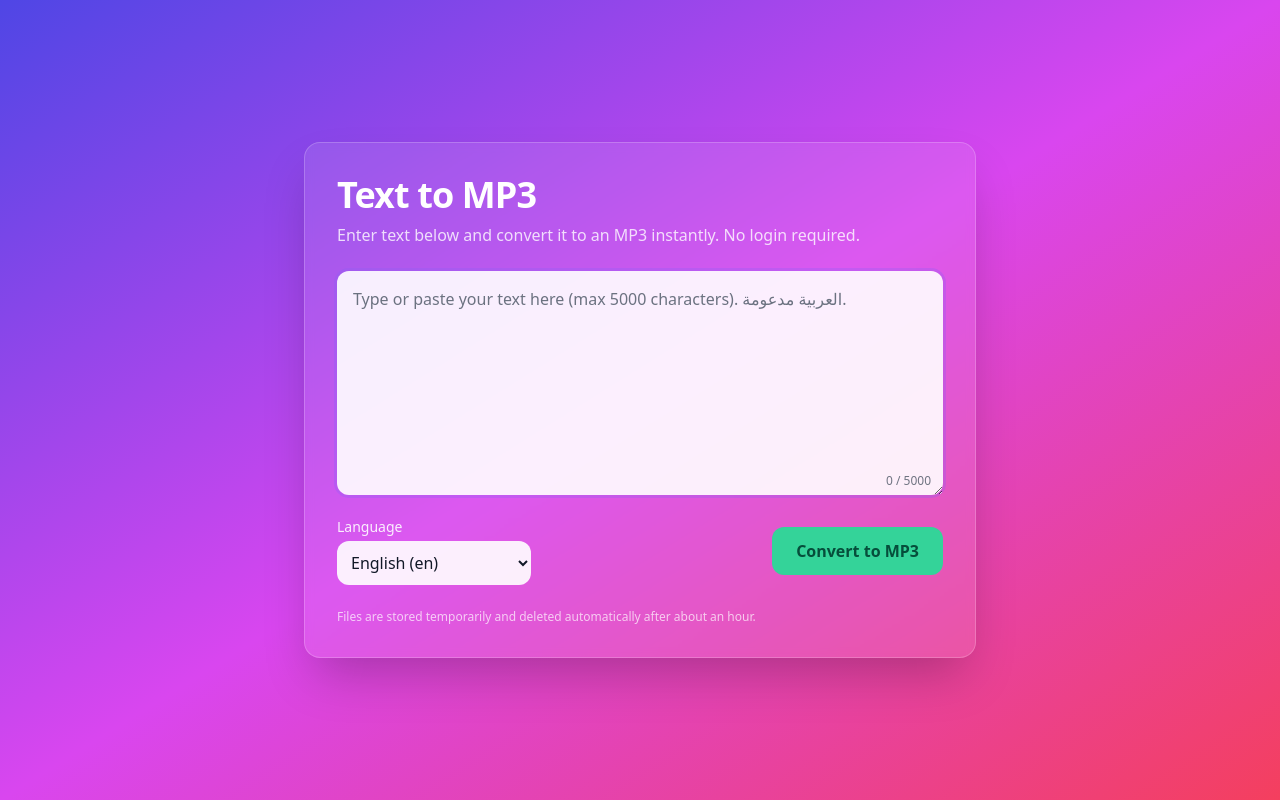
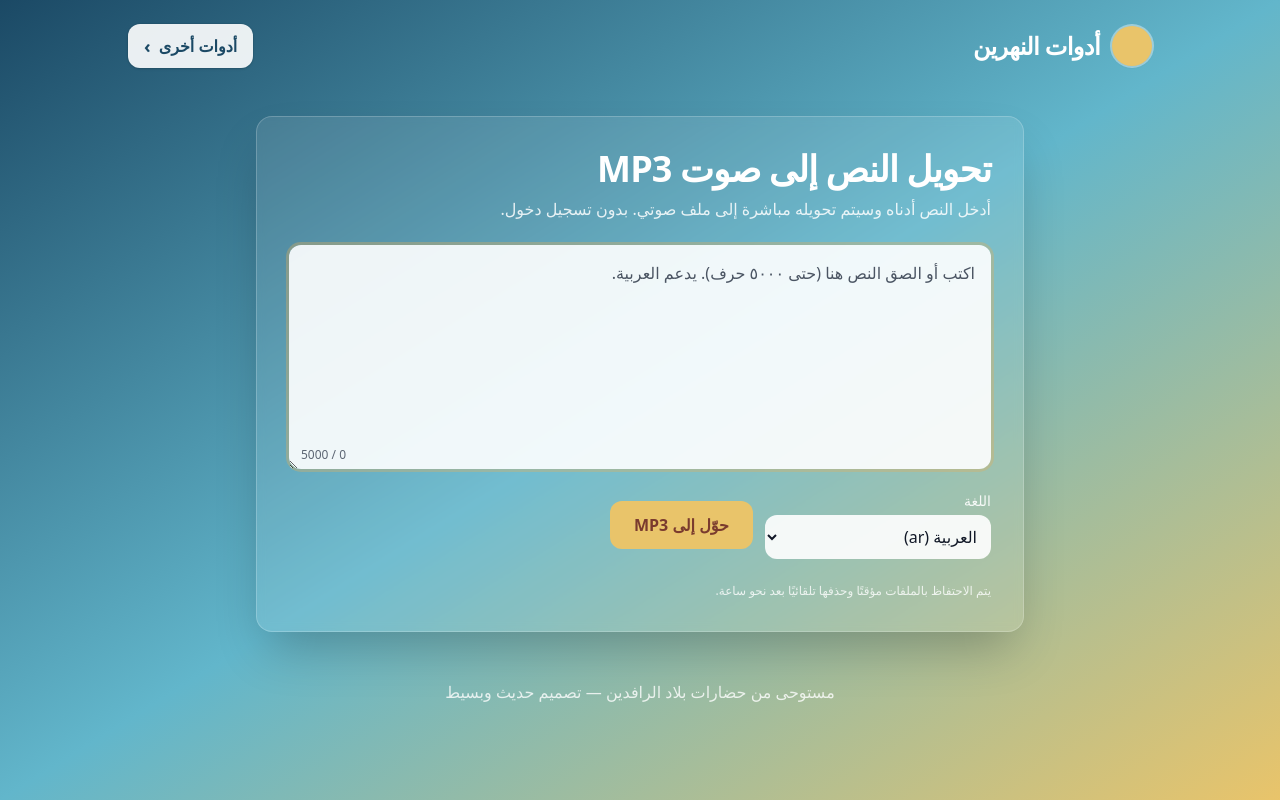
Before and after one commit to Thanoon12k/Arabic-Text-To-Audio-Converter, a Flask app: page / in a window 1280 px wide. Run offline with Flask 3, Linux system fonts and the light colour scheme; some libraries are stand-ins or nearby versions.

Commit message:
make style in arabic from iraq culture

```diff
--- a/app.py
+++ b/app.py
@@ -48,6 +48,12 @@ def generate_unique_filename() -> str:
 def index():
 	clean_old_files()
 	return render_template('index.html')
+
+
+@app.get('/tools')
+def tools():
+	clean_old_files()
+	return render_template('tools.html')
 
 
 @app.post('/api/convert')
--- a/templates/index.html
+++ b/templates/index.html
@@ -1,55 +1,75 @@
 <!DOCTYPE html>
-<html lang="en">
+<html lang="ar" dir="rtl">
 <head>
 	<meta charset="UTF-8" />
 	<meta name="viewport" content="width=device-width, initial-scale=1.0" />
-	<title>Text → MP3 Converter</title>
+	<title>محول النص إلى صوت MP3</title>
 	<script src="https://cdn.tailwindcss.com"></script>
 	<script>
 		tailwind.config = {
 			theme: {
 				extend: {
+					colors: {
+						datePalm: '#7a3b2e',
+						tigris: '#1b4965',
+						euphrates: '#62b6cb',
+						sand: '#e9c46a',
+						clay: '#c26d3a'
+					},
 					boxShadow: {
-						glow: '0 0 0 3px rgba(139,92,246,0.3)',
-					},
+						glow: '0 0 0 3px rgba(226, 174, 90, 0.35)'
+					}
 				}
 			}
 		}
 	</script>
 </head>
-<body class="min-h-screen bg-gradient-to-br from-indigo-600 via-fuchsia-500 to-rose-500 text-white">
-	<div class="min-h-screen flex items-center justify-center p-6">
-		<div class="w-full max-w-2xl">
+<body class="min-h-screen bg-gradient-to-br from-tigris via-euphrates to-sand text-white">
+	<header class="w-full p-4 sm:p-6">
+		<div class="max-w-5xl mx-auto flex items-center justify-between">
+			<div class="flex items-center gap-3">
+				<div class="h-10 w-10 rounded-full bg-sand ring-2 ring-white/40 shadow"></div>
+				<div class="text-xl sm:text-2xl font-extrabold tracking-tight">أدوات النهرين</div>
+			</div>
+			<a href="/tools" class="inline-flex items-center gap-2 rounded-xl bg-white/90 hover:bg-white text-tigris font-semibold px-4 py-2 shadow ring-1 ring-black/5 transition">
+				<span>أدوات أخرى</span>
+				<span class="text-lg">›</span>
+			</a>
+		</div>
+	</header>
+
+	<div class="min-h-[70vh] flex items-center justify-center p-6">
+		<div class="w-full max-w-3xl">
 			<div class="backdrop-blur-sm bg-white/10 rounded-2xl shadow-2xl p-6 sm:p-8 border border-white/20">
-				<h1 class="text-3xl sm:text-4xl font-extrabold tracking-tight">Text to MP3</h1>
-				<p class="mt-2 text-white/80">Enter text below and convert it to an MP3 instantly. No login required.</p>
+				<h1 class="text-3xl sm:text-4xl font-extrabold tracking-tight">تحويل النص إلى صوت MP3</h1>
+				<p class="mt-2 text-white/85">أدخل النص أدناه وسيتم تحويله مباشرة إلى ملف صوتي. بدون تسجيل دخول.</p>
 
 				<form id="convert-form" class="mt-6" onsubmit="return false;">
-					<label for="text-input" class="sr-only">Text to convert</label>
+					<label for="text-input" class="sr-only">النص المراد تحويله</label>
 					<div class="relative">
-						<textarea id="text-input" rows="8" maxlength="5000" class="w-full rounded-xl bg-white/90 text-gray-900 placeholder-gray-500 focus:outline-none focus:ring-4 focus:ring-fuchsia-400/50 focus:ring-offset-2 focus:ring-offset-transparent p-4 shadow-glow" placeholder="Type or paste your text here (max 5000 characters). العربية مدعومة."></textarea>
-						<div class="absolute bottom-3 right-3 text-xs text-gray-600/80" id="char-counter">0 / 5000</div>
+						<textarea id="text-input" rows="8" maxlength="5000" class="w-full rounded-xl bg-white/90 text-gray-900 placeholder-gray-600 focus:outline-none focus:ring-4 focus:ring-sand/60 focus:ring-offset-2 focus:ring-offset-transparent p-4 shadow-glow" placeholder="اكتب أو الصق النص هنا (حتى ٥٠٠٠ حرف). يدعم العربية."></textarea>
+						<div class="absolute bottom-3 left-3 text-xs text-gray-700/80" id="char-counter">0 / 5000</div>
 					</div>
 
 					<div class="mt-4 grid grid-cols-1 sm:grid-cols-3 gap-3 items-center">
 						<div class="sm:col-span-1">
-							<label for="lang" class="block text-sm font-medium text-white/90 mb-1">Language</label>
-							<select id="lang" class="w-full rounded-xl bg-white/90 text-gray-900 focus:outline-none focus:ring-4 focus:ring-fuchsia-400/50 p-2.5">
-								<option value="en" selected>English (en)</option>
-								<option value="ar">العربية (ar)</option>
+							<label for="lang" class="block text-sm font-medium text-white/90 mb-1">اللغة</label>
+							<select id="lang" class="w-full rounded-xl bg-white/90 text-gray-900 focus:outline-none focus:ring-4 focus:ring-sand/60 p-2.5">
+								<option value="ar" selected>العربية (ar)</option>
+								<option value="en">الإنجليزية (en)</option>
 							</select>
 						</div>
-						<div class="sm:col-span-2 flex flex-col sm:flex-row sm:items-center sm:justify-end gap-3">
-							<button id="convert-btn" class="inline-flex items-center justify-center gap-2 rounded-xl bg-emerald-400 hover:bg-emerald-300 text-emerald-900 font-semibold px-6 py-3 transition-transform active:scale-[0.98] focus:outline-none focus:ring-4 focus:ring-emerald-300/60">
-								<span id="btn-label">Convert to MP3</span>
-								<svg id="btn-spinner" class="hidden animate-spin h-5 w-5 text-emerald-900" xmlns="http://www.w3.org/2000/svg" fill="none" viewBox="0 0 24 24">
+						<div class="sm:col-span-2 flex flex-col sm:flex-row sm:items-center sm:justify-start gap-3">
+							<button id="convert-btn" class="inline-flex items-center justify-center gap-2 rounded-xl bg-sand hover:bg-amber-300 text-datePalm font-semibold px-6 py-3 transition-transform active:scale-[0.98] focus:outline-none focus:ring-4 focus:ring-white/40">
+								<span id="btn-label">حوّل إلى MP3</span>
+								<svg id="btn-spinner" class="hidden animate-spin h-5 w-5 text-datePalm" xmlns="http://www.w3.org/2000/svg" fill="none" viewBox="0 0 24 24">
 									<circle class="opacity-25" cx="12" cy="12" r="10" stroke="currentColor" stroke-width="4"></circle>
 									<path class="opacity-75" fill="currentColor" d="M4 12a8 8 0 018-8v4a4 4 0 00-4 4H4z"></path>
 								</svg>
 							</button>
 
-							<a id="download-link" href="#" class="hidden inline-flex items-center justify-center rounded-xl bg-white text-gray-900 font-semibold px-6 py-3 shadow hover:shadow-md transition" download>
-								Download MP3
+							<a id="download-link" href="#" class="hidden inline-flex items-center justify-center rounded-xl bg-white text-tigris font-semibold px-6 py-3 shadow hover:shadow-md transition" download>
+								تنزيل MP3
 							</a>
 						</div>
 					</div>
@@ -61,10 +81,14 @@
 
 				<div id="alert" class="hidden mt-4 rounded-xl bg-red-500/20 border border-red-400/40 text-red-50 p-3"></div>
 
-				<p class="mt-6 text-xs text-white/70">Files are stored temporarily and deleted automatically after about an hour.</p>
+				<p class="mt-6 text-xs text-white/80">يتم الاحتفاظ بالملفات مؤقتًا وحذفها تلقائيًا بعد نحو ساعة.</p>
 			</div>
 		</div>
 	</div>
+
+	<footer class="py-6 text-center text-white/80">
+		<div class="max-w-5xl mx-auto">مستوحى من حضارات بلاد الرافدين — تصميم حديث وبسيط</div>
+	</footer>
 
 	<script>
 		const textInput = document.getElementById('text-input');
@@ -81,11 +105,11 @@
 		function setLoading(isLoading) {
 			if (isLoading) {
 				convertBtn.disabled = true;
-				btnLabel.textContent = 'Converting...';
+				btnLabel.textContent = 'جاري التحويل...';
 				btnSpinner.classList.remove('hidden');
 			} else {
 				convertBtn.disabled = false;
-				btnLabel.textContent = 'Convert to MP3';
+				btnLabel.textContent = 'حوّل إلى MP3';
 				btnSpinner.classList.add('hidden');
 			}
 		}
@@ -125,7 +149,7 @@
 			const text = textInput.value.trim();
 			const lang = langSelect.value;
 			if (!text) {
-				showAlert('Please enter some text to convert.');
+				showAlert('يرجى إدخال نص للتحويل.');
 				return;
 			}
 
@@ -139,19 +163,17 @@
 
 				const data = await res.json();
 				if (!res.ok || !data.success) {
-					throw new Error(data.error || 'Failed to convert text.');
+					throw new Error(data.error || 'فشل تحويل النص.');
 				}
 
-				// Stream URL for inline playback
 				const streamUrl = data.stream_url || (data.url || '').replace('/download/', '/stream/');
 				player.src = streamUrl;
 				playerWrap.classList.remove('hidden');
 
-				// Download link
 				downloadLink.href = data.url;
 				downloadLink.classList.remove('hidden');
 			} catch (err) {
-				showAlert(err.message || 'Something went wrong.');
+				showAlert(err.message || 'حدث خطأ غير متوقع.');
 			} finally {
 				setLoading(false);
 			}
```
Also changed, not shown: templates/tools.html (added, +50 -0 lines), 1 other file.
